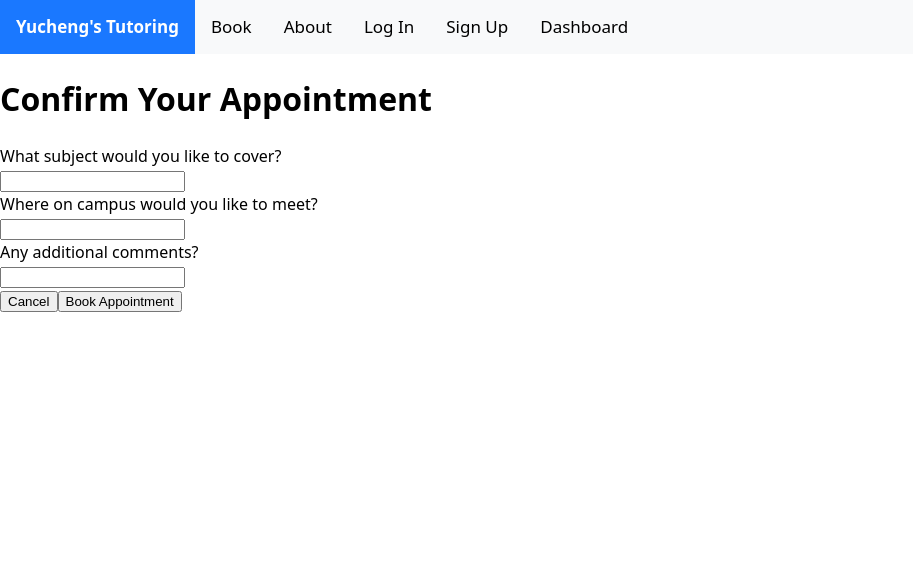
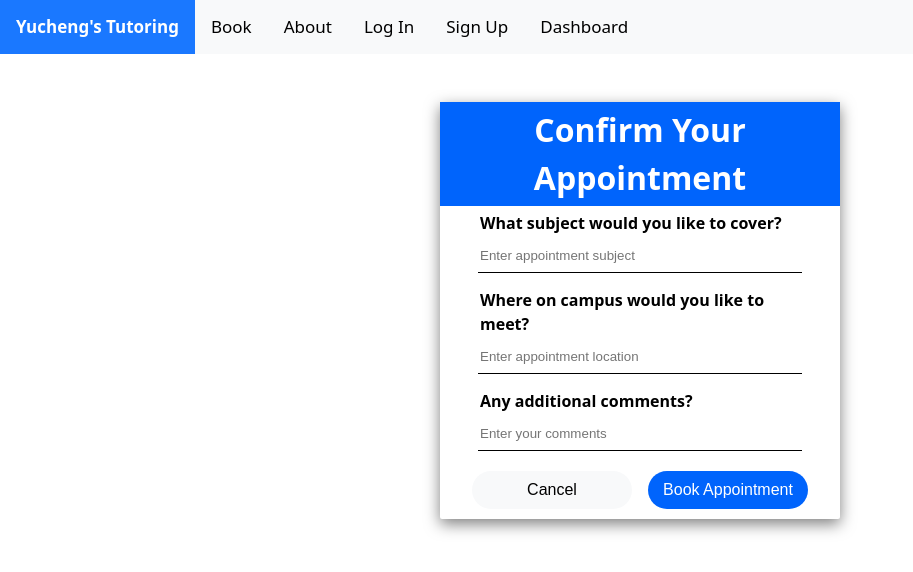
Before and after one commit to BlakeDiaz/tutoring_website, a React (Vite) app in the folder frontend/: page /book_new_appointment in a window 1280 px wide. Shown: the top 572 px of the page, without its empty margins (0-913 px from the left). Built offline with nearby package versions, Linux system fonts and the light colour scheme; sample sign-in values are in the browser's storage.

Commit message:
Added CSS to BookNewAppointmentForm

```diff
--- a/frontend/src/BookNewAppointmentForm.tsx
+++ b/frontend/src/BookNewAppointmentForm.tsx
@@ -1,8 +1,10 @@
-import { useEffect, useState, type JSX } from "react";
+import { useEffect, useState } from "react";
 import SiteNavbar from "./SiteNavbar";
 import { useNavigate, useSearchParams } from "react-router";
 import { getCookie } from "./cookies";
 import { createRedirectSearchParams } from "./redirects";
+import FormError from "./FormError";
+import "./Form.css";
 
 function BookNewAppointmentForm() {
   const [subject, setSubject] = useState("");
@@ -77,41 +79,63 @@ function BookNewAppointmentForm() {
   return (
     <div>
       <SiteNavbar />
-      <div>
-        <h1>Confirm Your Appointment</h1>
-        <label htmlFor="subject">What subject would you like to cover?</label>
-        <br />
-        <input type="text" id="subject" name="subject" required onChange={(evt) => setSubject(evt.target.value)} />
-        <br />
-        <label htmlFor="location">Where on campus would you like to meet?</label>
-        <br />
-        <input type="text" id="location" name="location" required onChange={(evt) => setLocation(evt.target.value)} />
-        <br />
-        <label htmlFor="comments">Any additional comments?</label>
-        <br />
-        <input type="text" id="comments" name="comments" onChange={(evt) => setComments(evt.target.value)} />
-        <br />
-        <span>
-          <button onClick={doCancelClick}>Cancel</button>
-          <button onClick={doBookAppointmentClick}>Book Appointment</button>
-        </span>
-        {renderError(error)}
+      <div className="form-wrapper">
+        <div className="form">
+          <h1 className="form-header">Confirm Your Appointment</h1>
+          <FormError errorMessage={error} onCancelClick={() => setError("")}></FormError>
+          <div className="form-input-wrapper">
+            <label className="form-input-label" htmlFor="subject">
+              What subject would you like to cover?
+            </label>
+            <input
+              className="form-input"
+              type="text"
+              id="subject"
+              name="subject"
+              placeholder="Enter appointment subject"
+              required
+              onChange={(evt) => setSubject(evt.target.value)}
+            />
+          </div>
+          <div className="form-input-wrapper">
+            <label className="form-input-label" htmlFor="location">
+              Where on campus would you like to meet?
+            </label>
+            <input
+              className="form-input"
+              type="text"
+              id="location"
+              name="location"
+              placeholder="Enter appointment location"
+              required
+              onChange={(evt) => setLocation(evt.target.value)}
+            />
+          </div>
+          <div className="form-input-wrapper">
+            <label className="form-input-label" htmlFor="comments">
+              Any additional comments?
+            </label>
+            <input
+              className="form-input"
+              type="text"
+              id="comments"
+              name="comments"
+              placeholder="Enter your comments"
+              onChange={(evt) => setComments(evt.target.value)}
+            />
+          </div>
+          <div className="form-button-wrapper">
+            <button className="form-button" onClick={doCancelClick}>
+              Cancel
+            </button>
+            <button className="form-button primary-button" onClick={doBookAppointmentClick}>
+              Book Appointment
+            </button>
+          </div>
+        </div>
       </div>
     </div>
   );
 }
 
-const renderError = (error: string): JSX.Element => {
-  if (error === "") {
-    return <></>;
-  } else {
-    return (
-      <>
-        <br />
-        <p>{error}</p>
-      </>
-    );
-  }
-};
-
 export default BookNewAppointmentForm;
```
